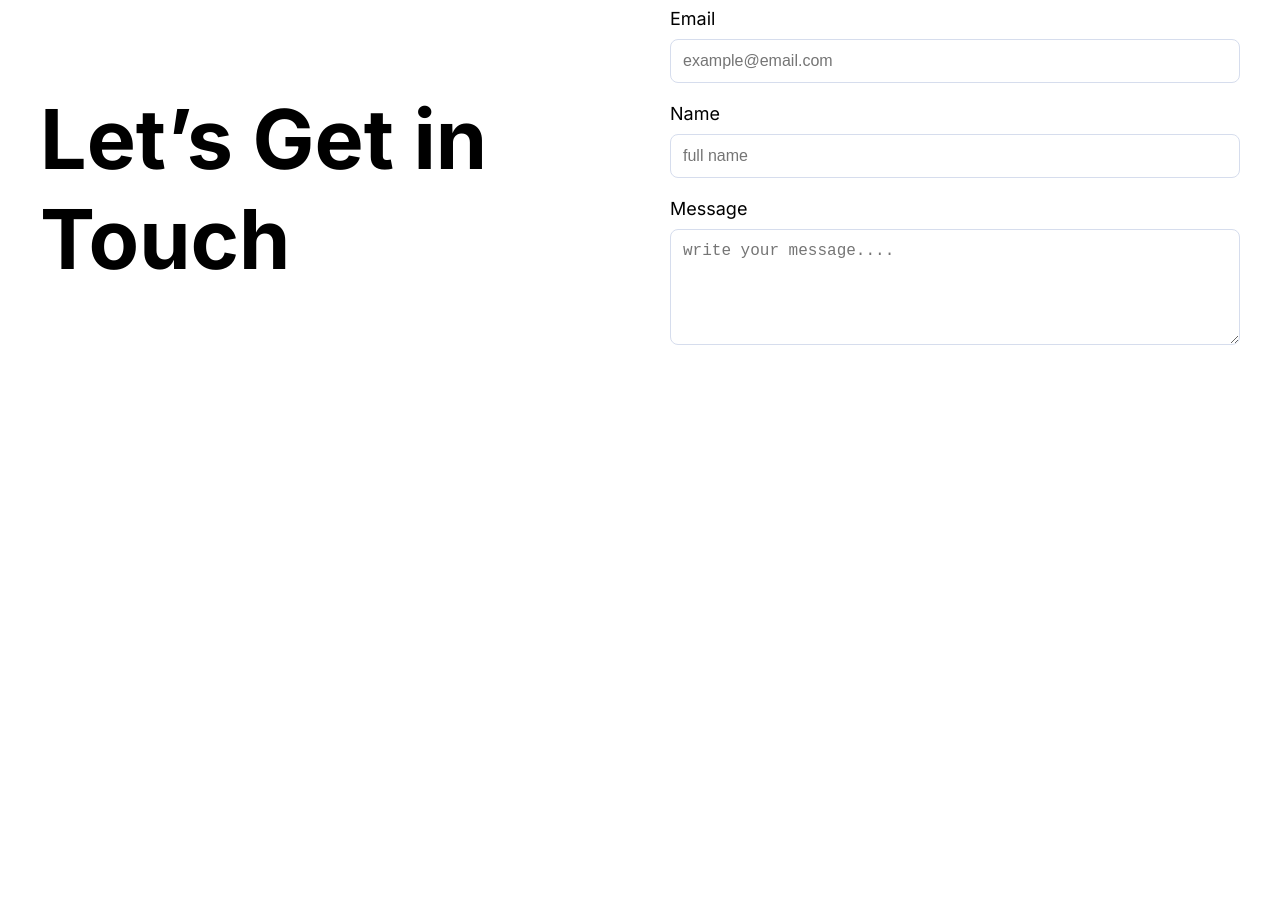
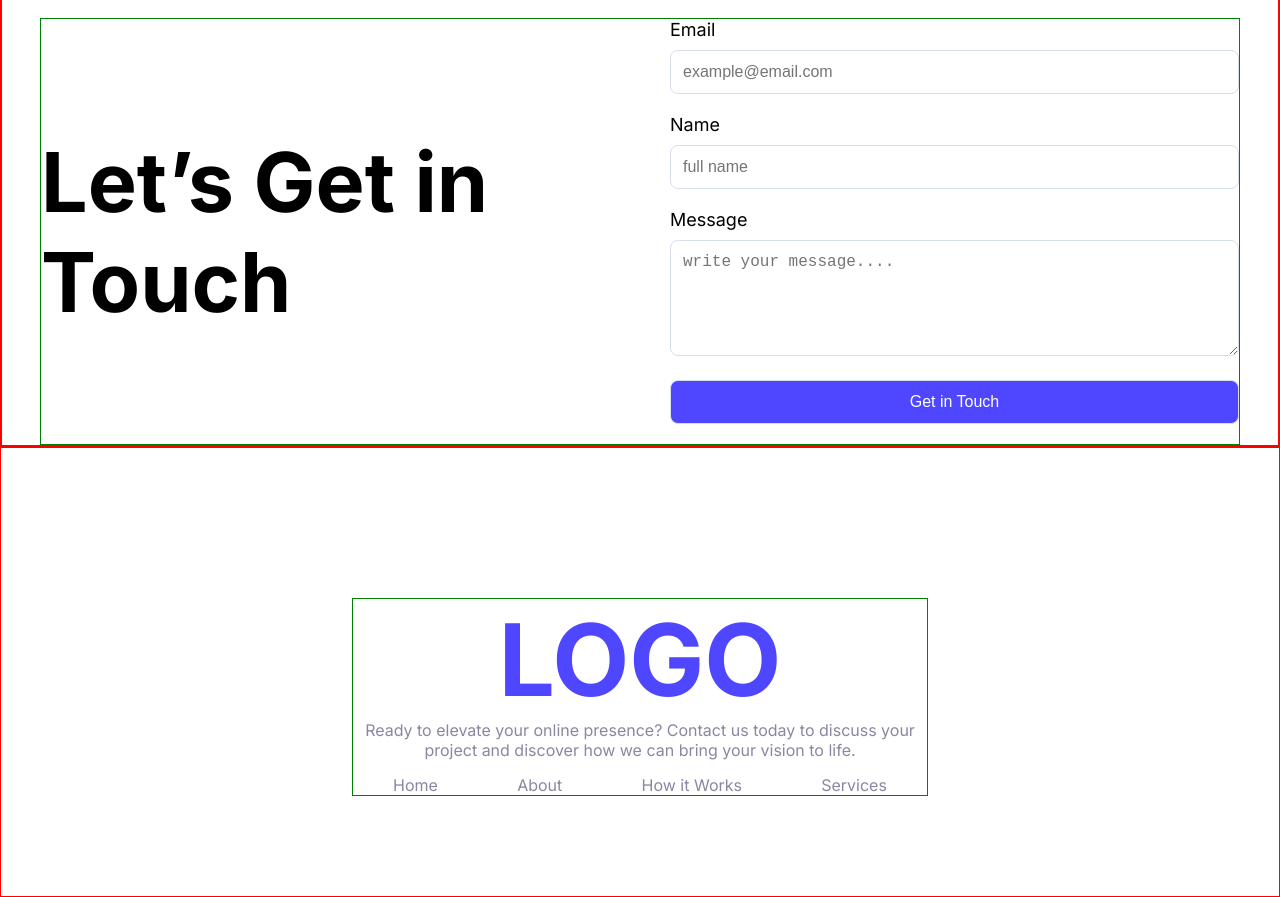
Before and after one commit to hasib-dev7/landing-launchpad, a plain HTML site: page index.html in a window 1280 px wide. Shown: the part 1640-2537 px from the top of the page. Before the commit the page ends 2109 px from the top, so only its background shows below. Drawn offline with Linux system fonts and the light colour scheme.

Commit message:
footer section add

```diff
--- a/index.html
+++ b/index.html
@@ -39,7 +39,7 @@
 		</header>
 		<!-- header secton end -->
 		<!-- main section start -->
-		<main class="main container">
+		<main class="container">
 			<!-- action section start -->
 			<section class="action-section content-area">
 				<div class="text-section">
@@ -123,6 +123,9 @@
 									id="message"
 									placeholder="write your message...."></textarea>
 							</div>
+							<div>
+								<input type="submit" value="Get in Touch" class="btn-global" />
+							</div>
 						</form>
 					</div>
 				</div>
@@ -130,6 +133,24 @@
 			<!-- touch section end -->
 		</main>
 		<!-- main section end -->
+		<!-- footer section -->
+		<footer class="footer-section container">
+			<div class="footer content-area">
+				<h2 class="footer-title">LOGO</h2>
+				<p class="footer-text">
+					Ready to elevate your online presence? Contact us today to discuss
+					your project and discover how we can bring your vision to life.
+				</p>
+				<div class="footer-list">
+					<ul>
+						<li><a href="#">Home</a></li>
+						<li><a href="#">About</a></li>
+						<li><a href="#">How it Works</a></li>
+						<li><a href="#">Services</a></li>
+					</ul>
+				</div>
+			</div>
+		</footer>
 		<footer></footer>
 	</body>
 </html>
--- a/styles/style.css
+++ b/styles/style.css
@@ -1,5 +1,7 @@
 /*  */
-
+body {
+	background-color: #ffffff7b;
+}
 /*  */
 * {
 	margin: 0;
@@ -17,12 +19,12 @@
 .container {
 	max-width: 1400px;
 	margin: 0 auto;
-	/* border: 1px solid red; */
+	border: 1px solid red;
 }
 .content-area {
 	max-width: 1200px;
 	margin: 0 auto;
-	/* border: 1px solid green; */
+	border: 1px solid green;
 }
 /* button global */
 .btn-global {
@@ -32,6 +34,7 @@
 	padding: 12px 36px;
 	border-radius: 8px;
 	border: none;
+	cursor: pointer;
 }
 /* header section */
 .header {
@@ -70,9 +73,7 @@
 }
 /* header section end */
 /* main section start */
-.main {
-	padding-bottom: 100px;
-}
+
 /* action section  */
 .action-section {
 	padding-top: 120px;
@@ -182,7 +183,41 @@
 	border: 1px solid #d6dded;
 	border-radius: 8px;
 	margin-bottom: 20px;
-	background-color: #ffffff7f;
 }
 
 /* main section end */
+/* footer section */
+.footer-section {
+	padding-top: 150px;
+	padding-bottom: 100px;
+}
+.footer {
+	max-width: 45%;
+	margin: 0 auto;
+}
+.footer-title {
+	font-size: 100px;
+	font-weight: 700;
+	color: #4e47ff;
+	text-align: center;
+}
+.footer-text {
+	font-size: 16px;
+	font-weight: 400;
+	color: #8987a1;
+	text-align: center;
+}
+.footer-list ul {
+	display: flex;
+	justify-content: space-around;
+	padding-top: 15px;
+}
+.footer-list ul li {
+	list-style: none;
+}
+.footer-list ul li a {
+	text-decoration: none;
+	font-size: 16px;
+	font-weight: 400;
+	color: #8987a1;
+}
```
